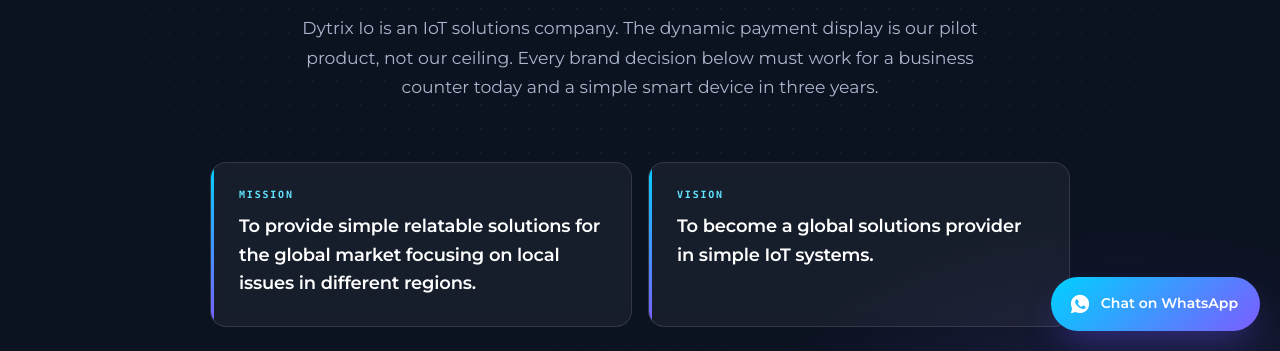
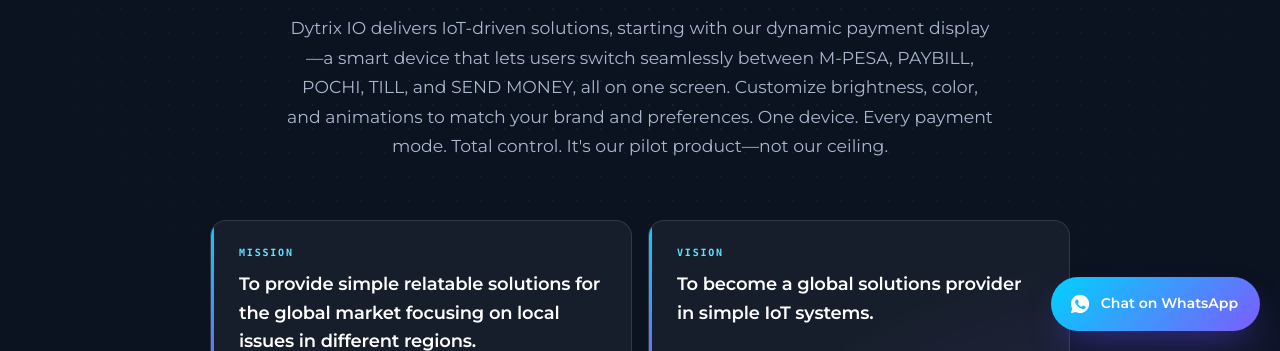
Before and after one commit to edgarwamocha/dytrix.io, a plain HTML site: page index.html in a window 1280 px wide. Shown: the part 449-800 px from the top of the page. Drawn offline with Linux system fonts and the light colour scheme.

Commit message:
Update on the Company/product description

```diff
--- a/index.html
+++ b/index.html
@@ -1139,9 +1139,11 @@ h1,h2{text-wrap:balance;}
 
         <h1>Simple IoT. <span class="grad-text">Local problems solved.</span></h1>
         <p class="bh-lede">
-          Dytrix Io is an IoT solutions company. The dynamic payment display is our pilot product,
-          not our ceiling. Every brand decision below must work for a business counter today and
-          a simple smart device in three years.
+          Dytrix IO delivers IoT-driven solutions, starting with our dynamic payment display—a smart device that lets users switch seamlessly between M-PESA, PAYBILL, POCHI, TILL, and SEND MONEY, all on one screen. Customize brightness, color, and animations to match your brand and preferences.
+
+One device. Every payment mode. Total control.
+
+It's our pilot product—not our ceiling.
         </p>
       </div>
 
```
